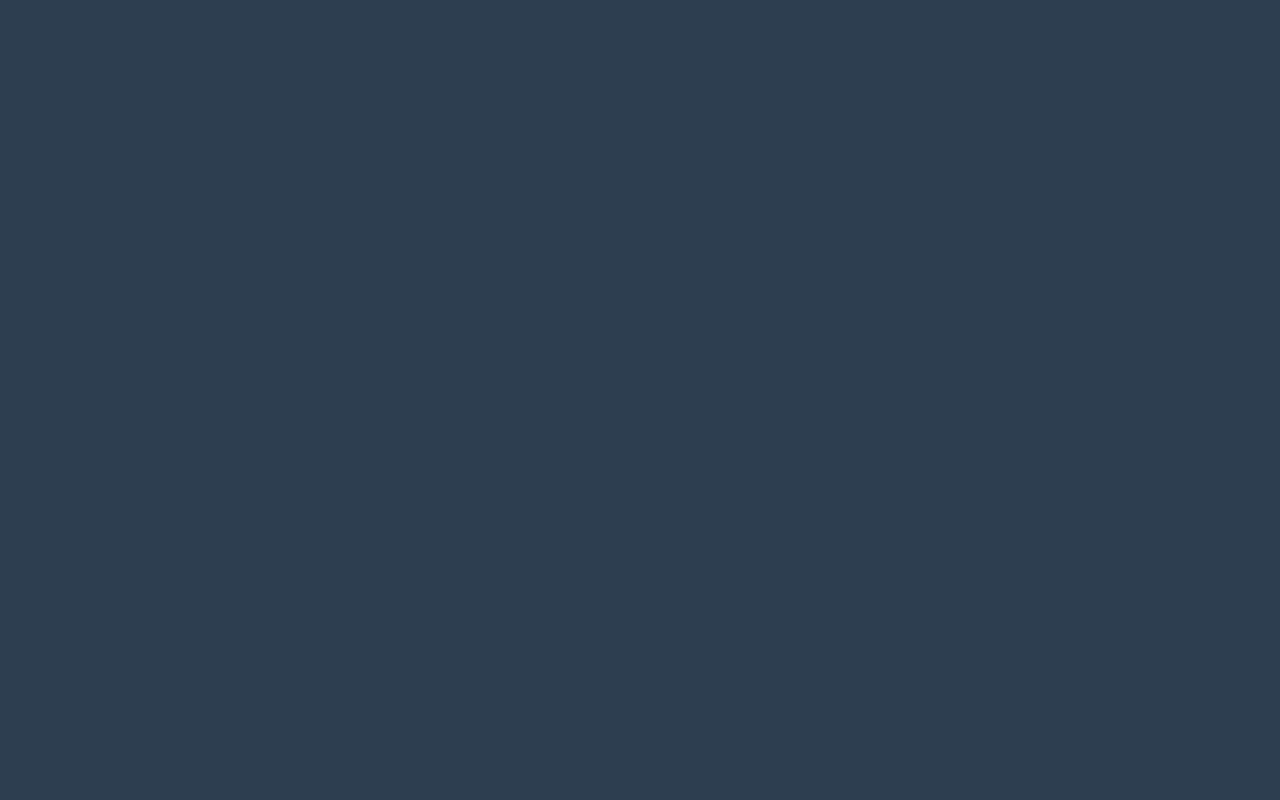
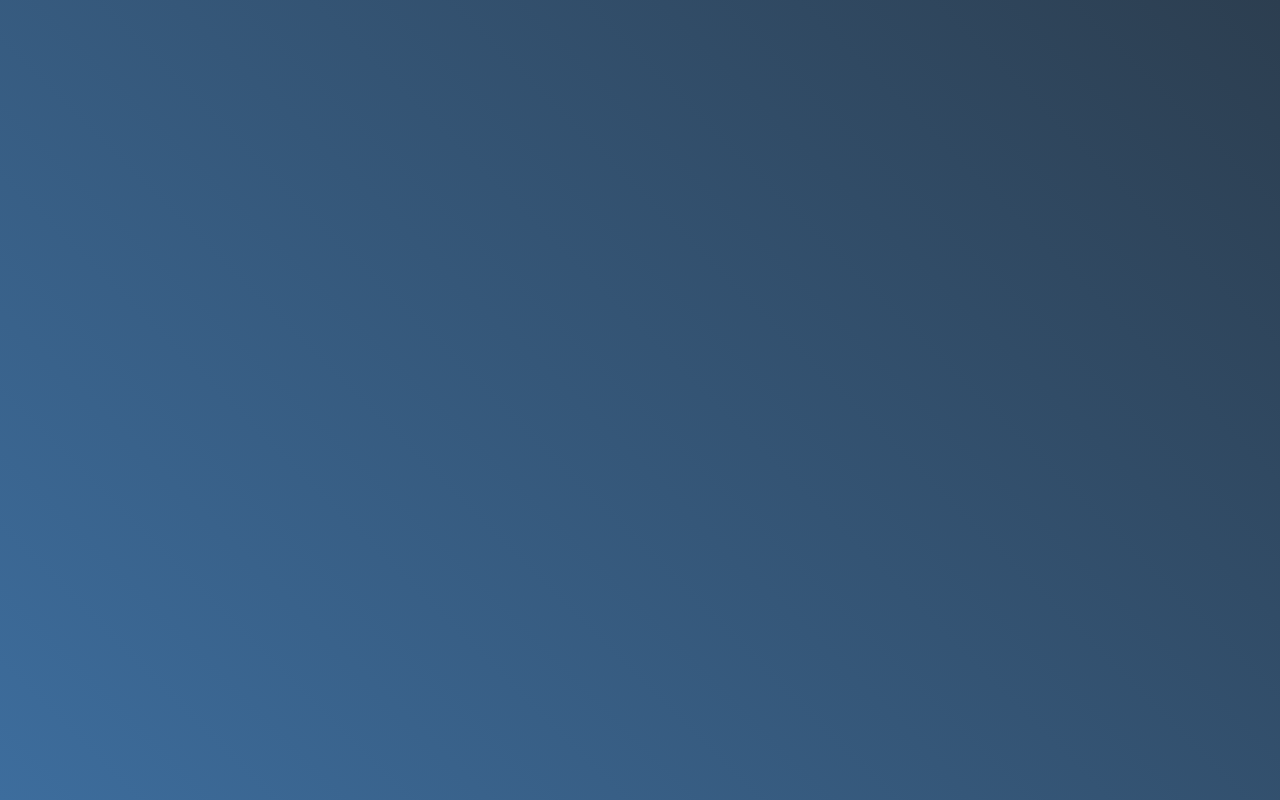
Before and after one commit to surkaa/kaa-todo-list-forntend, a Vue app: page / in a window 1280 px wide. Built offline with nearby package versions, Linux system fonts and the light colour scheme.

Commit message:
App.vue背景颜色渐变

```diff
--- a/src/App.vue
+++ b/src/App.vue
@@ -24,6 +24,6 @@ body {
   display: flex;
   justify-content: center;
   align-items: center;
-  background-color: #2c3e50;
+  background: linear-gradient(45deg, #3d6d9d, #2c3e50);
 }
 </style>
```
